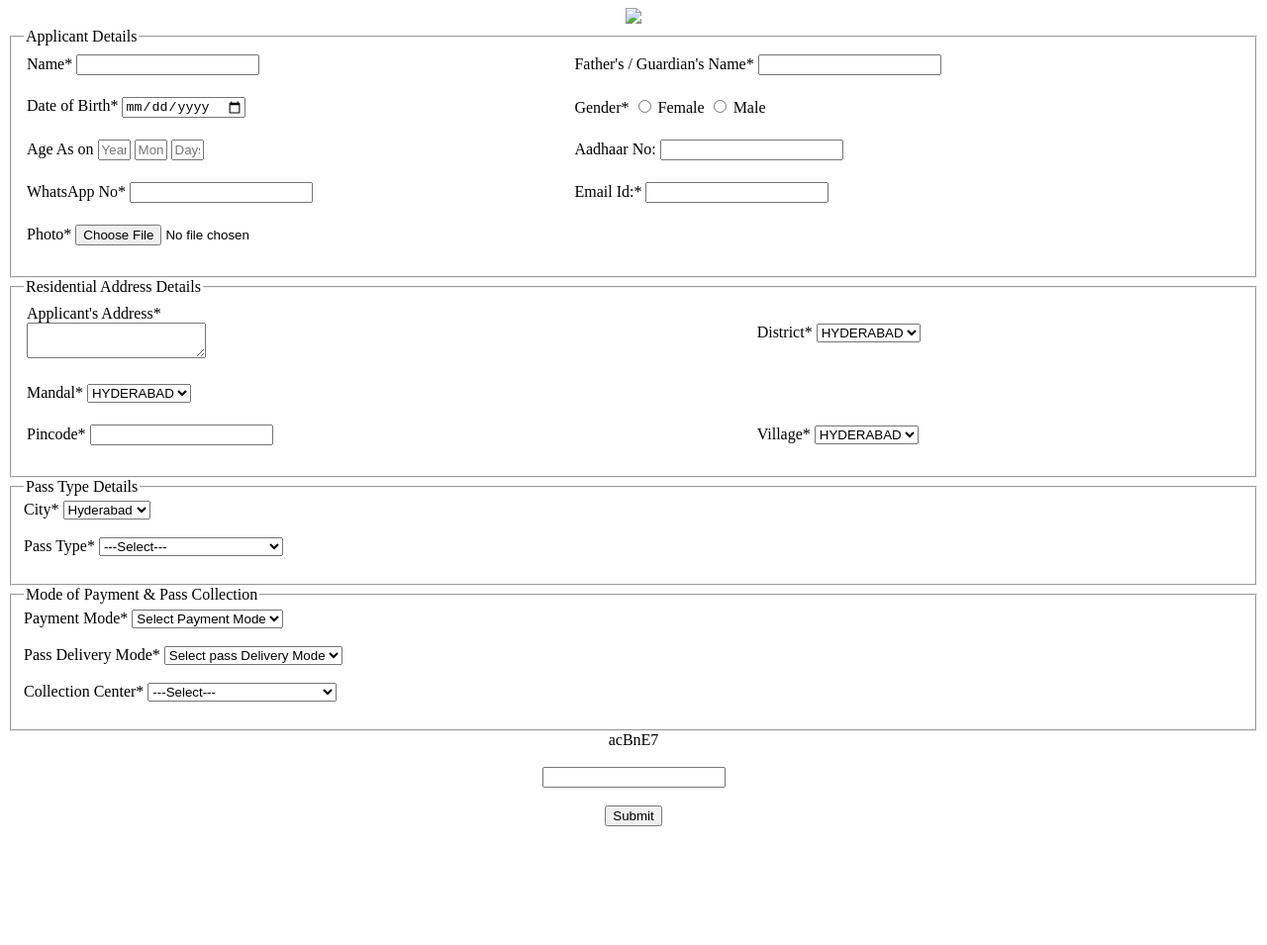
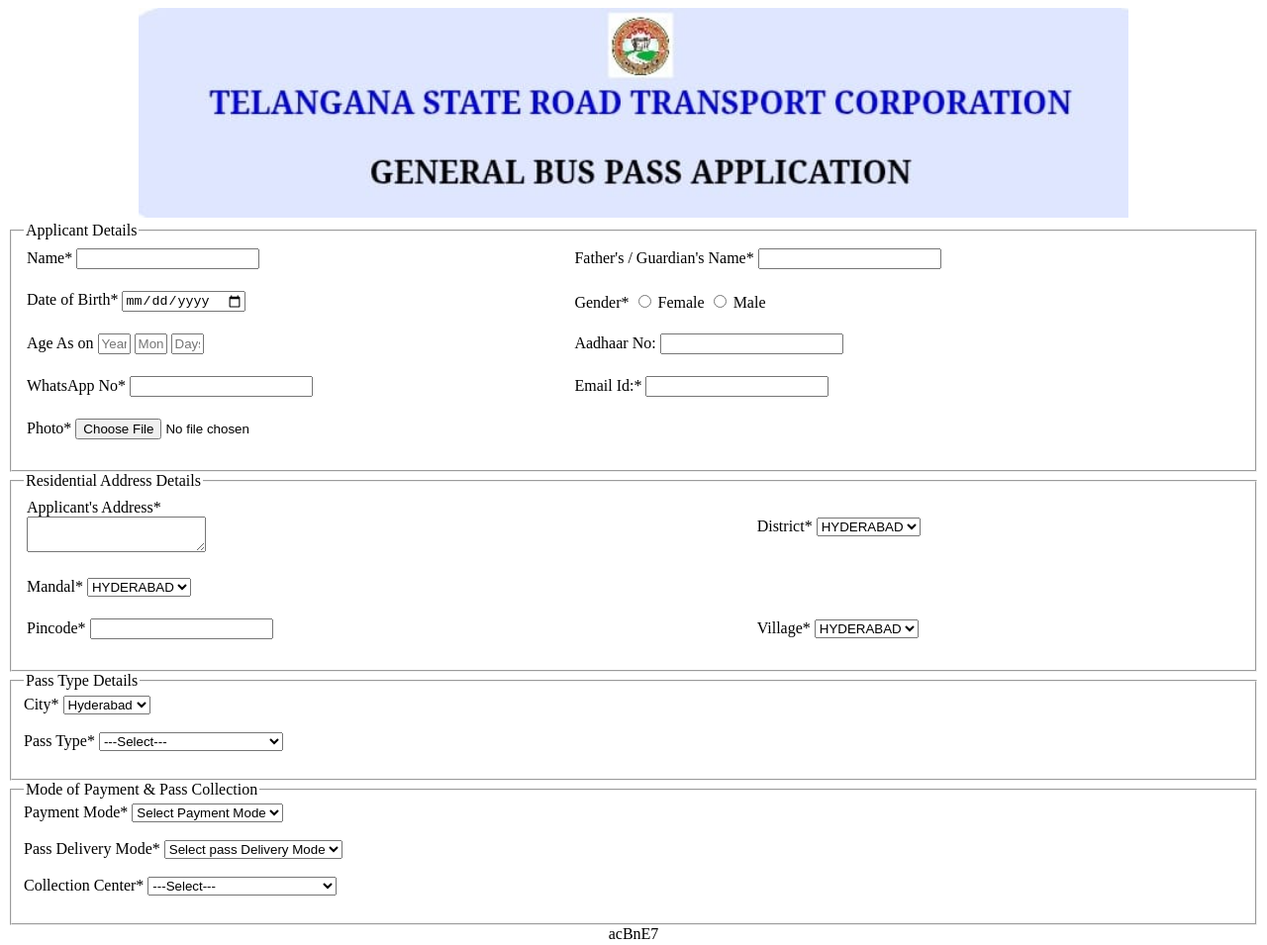
Before and after one commit to Vasanthipothana/Htmltask4, a plain HTML site: page index.html in a window 1280 px wide. Shown: the top 955 px of the page at 99% size. Before the commit the page ends 843 px from the top, so only its background shows below. Drawn offline with Linux system fonts and the light colour scheme.

Commit message:
Update and rename html_task7_P.VASANTHI.html to index.html

```diff
--- a/html_task7_P.VASANTHI.html
+++ b/index.html
@@ -6,7 +6,7 @@
     <title>TSRTC Bus Pass Form</title>
 </head>
 <body>
-  <center><img src="./images/tsrtc.jpg" width="1000"></center>
+  <center><img src="./tsrtc.jpg" width="1000"></center>
 
     <form autocomplete="off" action="./form.html">
         <fieldset>
```
